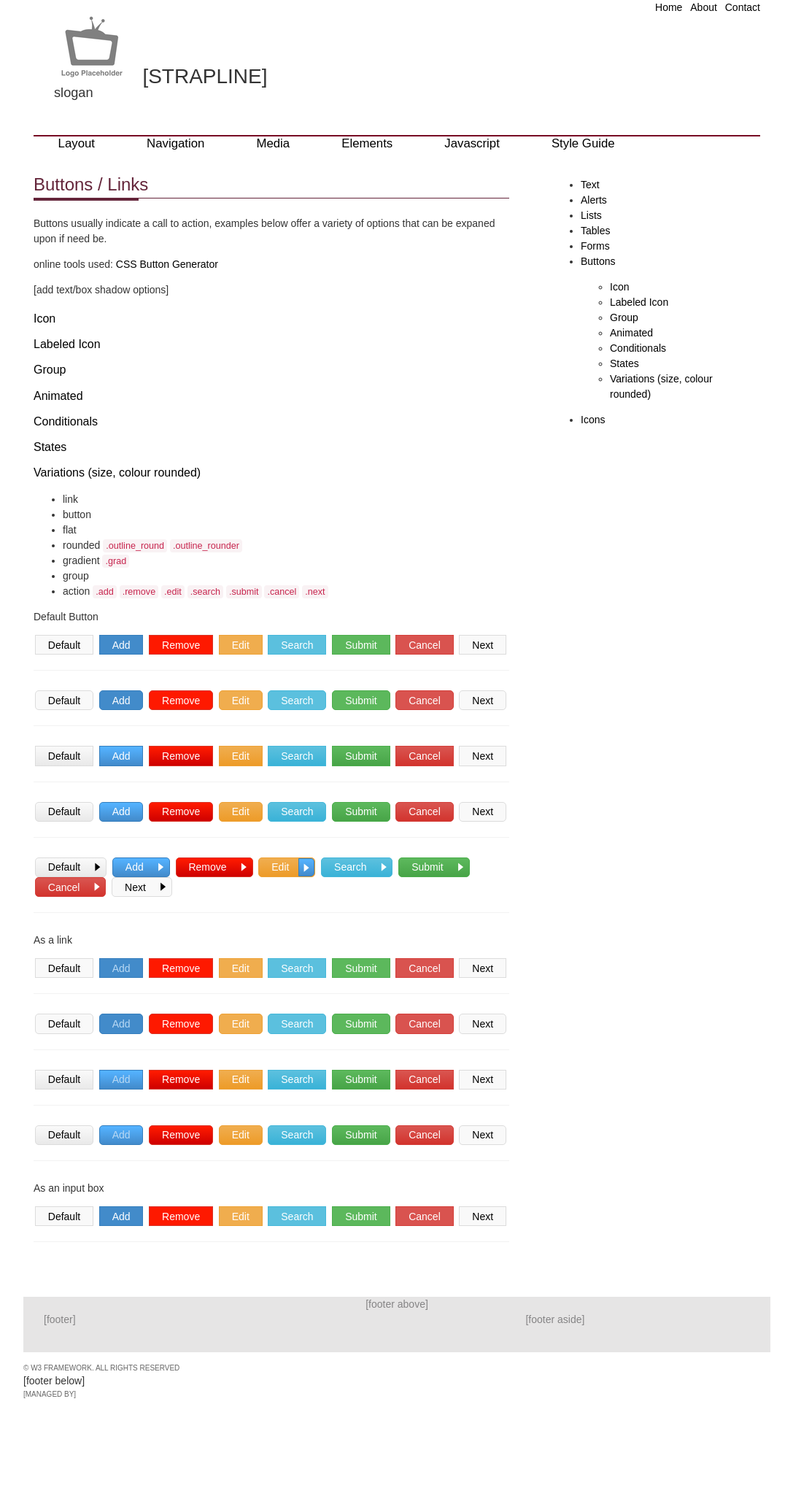
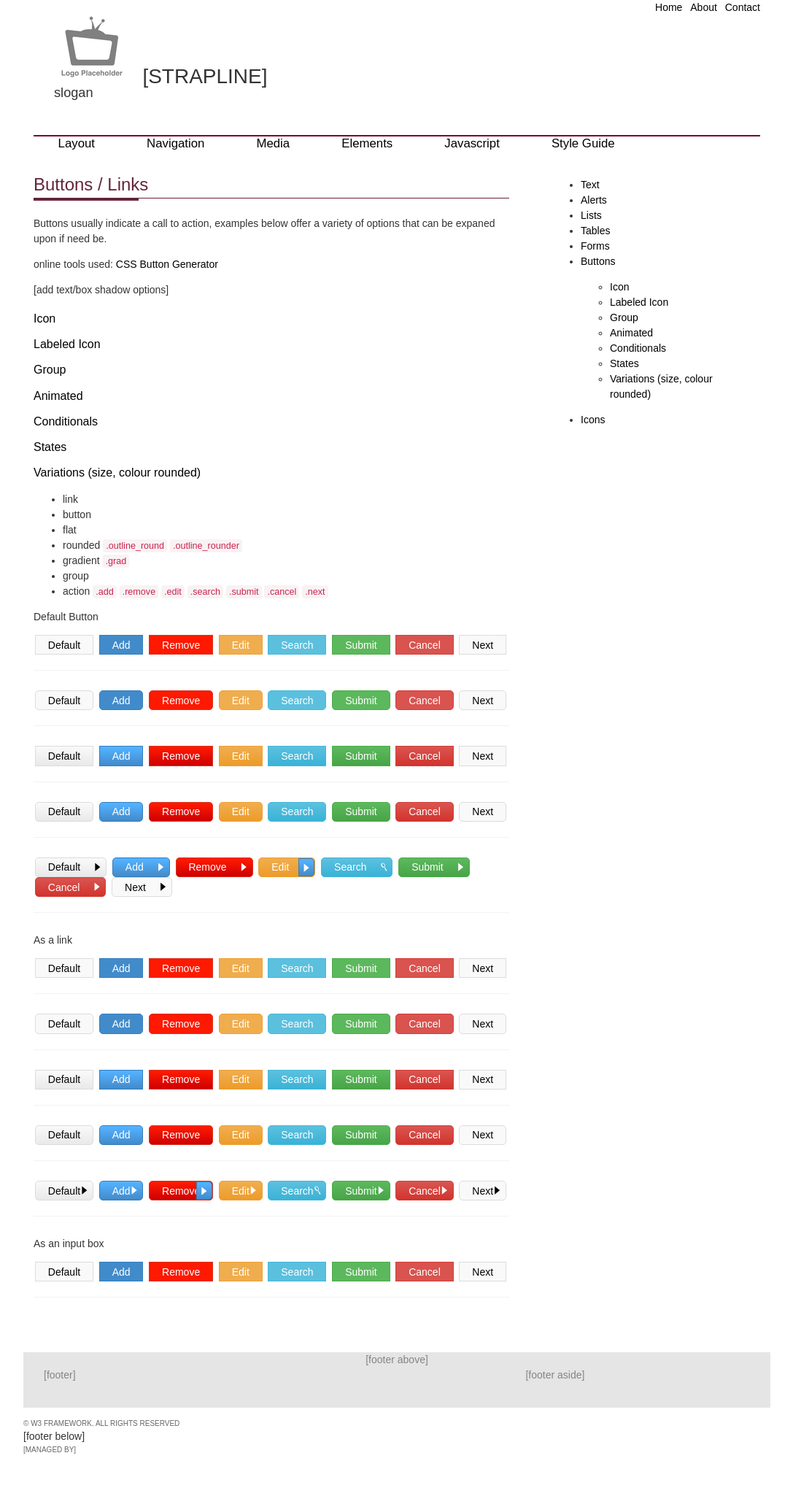
Before and after one commit to 2dpi/templates, a Jekyll site: the page built from www/elements/manual/elements/buttons.html, in a window 1280 px wide. Shown: the whole page at 73% size, without its empty margins (96-1183 px from the left). Built offline with Jekyll 4.4.1, drawn with Linux system fonts in a browser that asks for light colours; some web fonts are replaced; before the commit the page ends 1974 px from its top, so only the background shows below that.

Commit message:
adding pages

```diff
--- a/www/css/content/alpha.css
+++ b/www/css/content/alpha.css
@@ -647,7 +647,7 @@ input[type="submit"].btn:hover {
 .add:link,
 [class*="_add"]:link,
 [class*="_add"]:visited {
-	color: #B9D9F4 !important;
+	color: #FFFFFF;
 }
 [class*="_add"]:hover {
 	background-color: #3276B1;
--- a/www/elements/manual/elements/buttons.html
+++ b/www/elements/manual/elements/buttons.html
@@ -75,7 +75,7 @@ keywords: css3 butons
         <button role="button" class="icon round grad btn_add">Add<i class="icon-play"></i></button>
         <button role="button" class="icon round grad btn_remove">Remove<i class="icon-play"></i></button>
         <button role="button" class="icon round grad btn_edit">Edit<i class="icon-play grad btn_add round no_radius_left"></i></button>
-        <button role="button" class="icon round grad btn_search">Search<i class="icon-play"></i></button>
+        <button role="button" class="icon round grad btn_search">Search<i class="icon-search"></i></button>
         <button role="button" class="icon round grad btn_submit">Submit<i class="icon-play"></i></button>
         <button role="button" class="icon round grad btn_cancel">Cancel<i class="icon-play"></i></button>
         <button role="button" class="icon round grad btn_next">Next<i class="icon-play round grad no_radius_left"></i></button>
@@ -117,6 +117,15 @@ keywords: css3 butons
         <a class="round grad btn_cancel" href="#">Cancel</a>
         <a class="round grad btn_next" href="#">Next</a>
         <hr>
+        <a class="round grad btn" href="#">Default<i class="icon-play"></i></a>
+        <a class="round grad btn_add" href="#">Add<i class="icon-play"></i></a>
+        <a class="round grad btn_remove" href="#">Remove<i class="icon-play grad btn_add round no_radius_left"></i></a>
+        <a class="round grad btn_edit" href="#">Edit<i class="icon-play"></i></a>
+        <a class="round grad btn_search" href="#">Search<i class="icon-search"></i></a>
+        <a class="round grad btn_submit" href="#">Submit<i class="icon-play"></i></a>
+        <a class="round grad btn_cancel" href="#">Cancel<i class="icon-play"></i></a>
+        <a class="round grad btn_next" href="#">Next<i class="icon-play"></i></a>
+        <hr>
         <p>As an input box</p>
         <input type="submit" class="btn" value="Default">
         <input type="submit" class="btn_add" value="Add">
```
